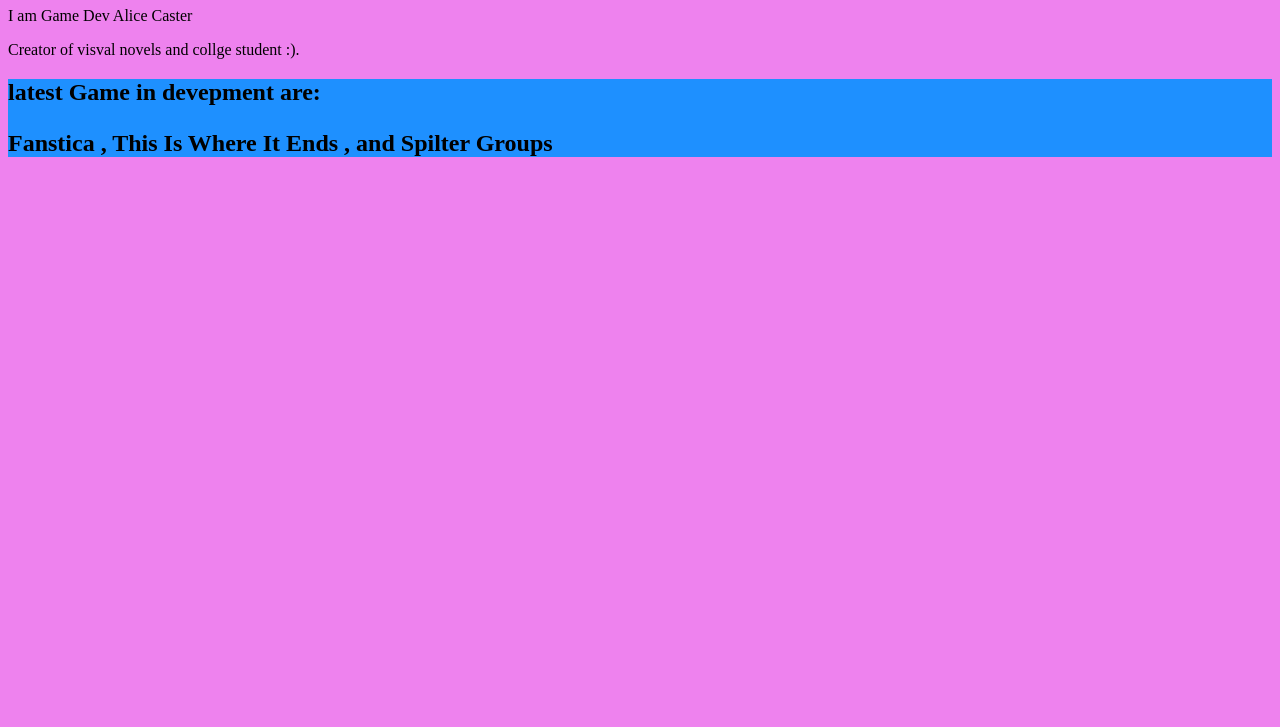
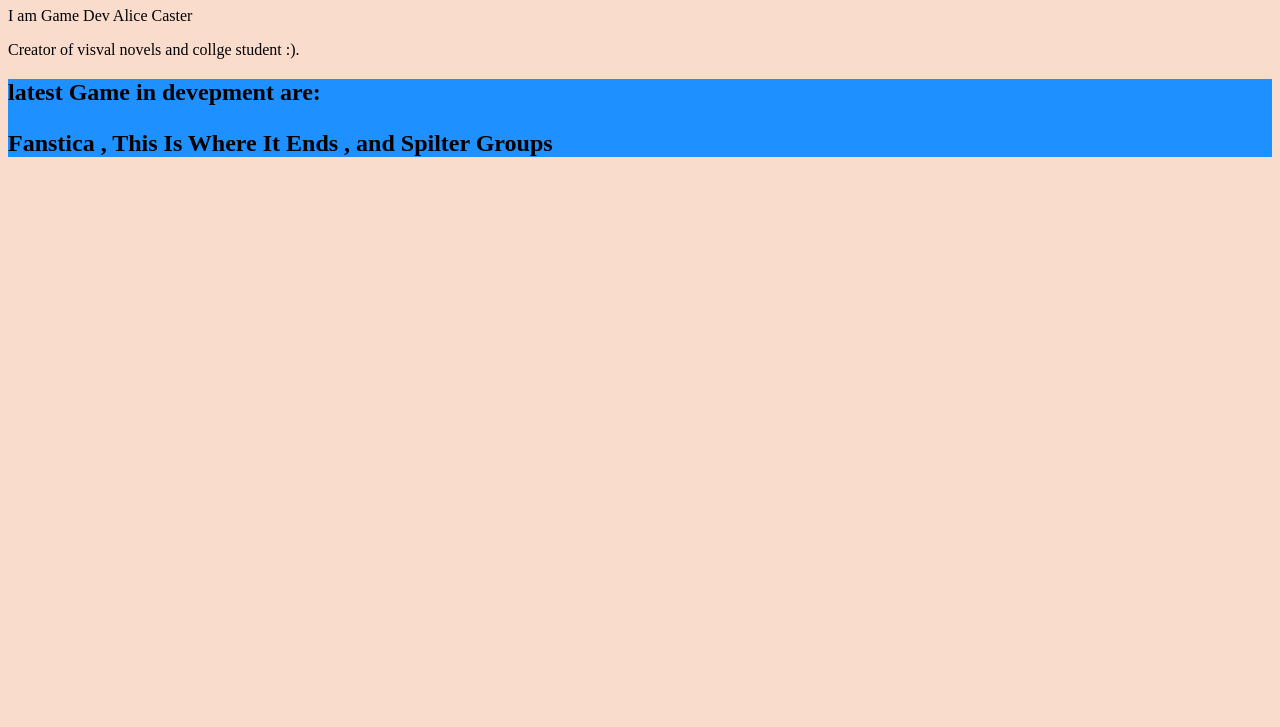
Before and after one commit to lilyrose15/first, a plain HTML site: page index.html in a window 1280 px wide. Shown: the part 73-800 px from the top of the page. Drawn offline with Linux system fonts and the light colour scheme.

Commit message:
Update index.html

```diff
--- a/index.html
+++ b/index.html
@@ -9,7 +9,7 @@
     </head>
 
     <div id="container">
-     <body style="background-color:rgb(238, 130, 238);">
+     <body style="background-color:rgb(249, 220, 204);">
 
      <h1>Sqare Srcolls</h1>
 
```
